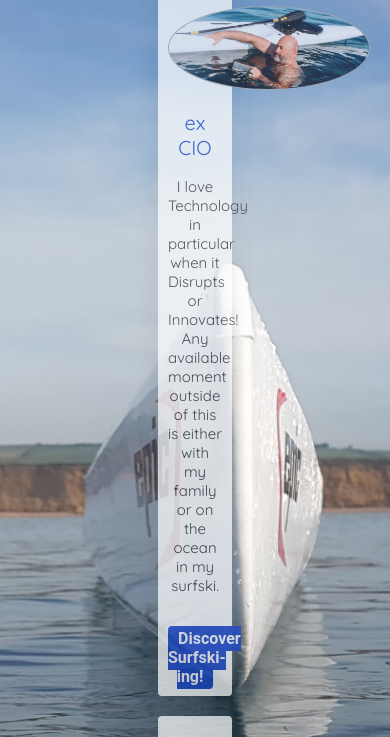
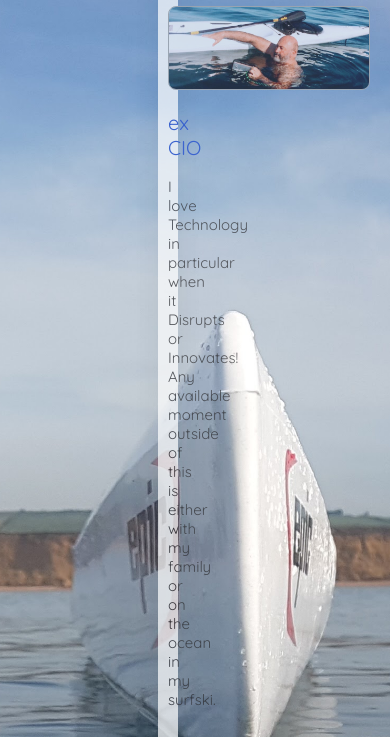
Before and after one commit to louis2again/profile, a plain HTML site: page index.html in a window 390 px wide. Shown: the part 187-924 px from the top of the page. Drawn offline with Linux system fonts and the light colour scheme.

Commit message:
Correction of image and responsiveness

```diff
--- a/style.css
+++ b/style.css
@@ -50,7 +50,7 @@ a:hover {
 }
 
 .img-circle {
-  border-radius: 50%;
+  border-radius: 8px;
   border: 1px solid darkgrey;
 
 }
@@ -79,3 +79,21 @@ a:hover {
   padding: 3px 10px;
   border-radius: 4px;
 }
+@media (max-width: 960px) {
+  /* For a screen < 960px, this CSS will be read */
+  .container {
+    width: 700px;
+  }
+}
+@media (max-width: 720px) {
+  /* For a screen < 720px, this CSS will be read */
+  .container {
+    width: 500px;
+  }
+}
+@media (max-width: 540px) {
+  /* For a screen < 540px, this CSS will be read */
+  .container {
+    width: 300px;
+  }
+}
```
